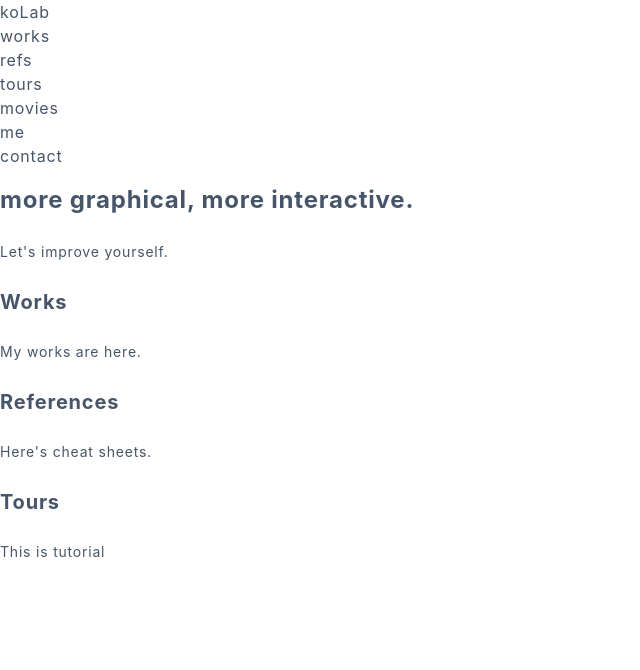
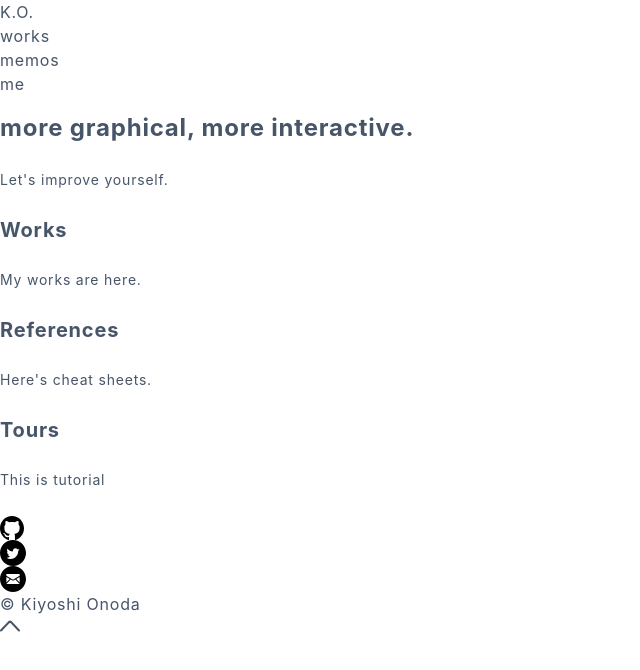
Before and after one commit to kiyoshion/nextjs-mdx, a Next.js app: page / in a window 1280 px wide. Shown: the top 670 px of the page, without its empty margins (0-640 px from the left). Built offline with nearby package versions, Linux system fonts and the light colour scheme.

Commit message:
Update components

```diff
--- /dev/null
+++ b/src/components/Footer.tsx
@@ -0,0 +1,59 @@
+import Image from "next/image";
+
+export default function Footer() {
+  const scrollTop = () => {
+    window.scrollTo({
+      top: 0,
+      behavior: 'smooth'
+    })
+  }
+
+  return (
+    <nav className='mt-20 backdrop-blur-sm bg-white/75'>
+      <div className='max-w-7xl mx-auto flex items-bottom justify-between p-4 text-sm'>
+        <div className=''>
+          <div className='flex items-center mb-2'>
+            <a href='https://github.com/kiyoshion' target='_blank' rel='noopener noreferrer' className='block mr-4 hover:opacity-80 duration-75'>
+              <Image
+                src='/img/svg/github.svg'
+                width={24}
+                height={24}
+                alt='github'
+              />
+            </a>
+            <a href='https://twitter.com/kiyoshion' target='_blank' rel='noopener noreferrer' className='block mr-4 hover:opacity-80 duration-75'>
+              <Image
+                src='/img/svg/twitter.svg'
+                width={26}
+                height={26}
+                alt='twitter'
+              />
+            </a>
+            <a href='mailto:kiyoshion@gmail.com' target='_blank' rel='noopener noreferrer' className='block mr-2 hover:opacity-80 duration-75'>
+              <Image
+                src='/img/svg/envelope.svg'
+                width={26}
+                height={26}
+                alt='mail'
+              />
+            </a>
+          </div>
+          <span className='text-xs'>&copy; Kiyoshi Onoda</span>
+        </div>
+        <div className='flex items-center justify-start'>
+          <div>
+            <button className='buttonHoverUp' onClick={scrollTop}>
+              <Image
+                src='/img/svg/arrow-up.svg'
+                width={20}
+                height={20}
+                alt='top'
+                className=''
+              />
+            </button>
+          </div>
+        </div>
+      </div>
+    </nav>
+  );
+}
--- a/src/components/Layout.tsx
+++ b/src/components/Layout.tsx
@@ -1,5 +1,6 @@
 import Head from 'next/head'
 import Navbar from './Navbar';
+import Footer from './Footer';
 
 export default function Layout({ children, meta }: { children: any, meta: any }) {
   return (
@@ -12,6 +13,8 @@ export default function Layout({ children, meta }: { children: any, meta: any })
       <Navbar />
 
       <main>{children}</main>
+
+      <Footer />
     </div>
   );
 }
--- a/src/components/Navbar.tsx
+++ b/src/components/Navbar.tsx
@@ -5,26 +5,17 @@ export default function Navbar() {
     <nav className='sticky top-0 z-50 backdrop-blur-sm bg-white/75'>
       <div className='max-w-7xl mx-auto flex items-center justify-between p-4 text-sm'>
         <div>
-          <Link href='/'>koLab</Link>
+          <Link href='/'>K.O.</Link>
         </div>
         <div className='flex items-center justify-start'>
           <div>
             <Link className='px-2' href='/works'>works</Link>
           </div>
           <div>
-            <Link className='px-2' href='/refs'>refs</Link>
-          </div>
-          <div>
-            <Link className='px-2' href='/tours'>tours</Link>
-          </div>
-          <div>
-            <Link className='px-2' href='/movies'>movies</Link>
+            <Link className='px-2' href='/memos'>memos</Link>
           </div>
           <div>
             <Link className='px-2' href='/me'>me</Link>
-          </div>
-          <div>
-            <Link className='px-2' href='/contact'>contact</Link>
           </div>
         </div>
       </div>
```
Also changed, not shown: src/components/Card.tsx (added, +24 -0 lines).
